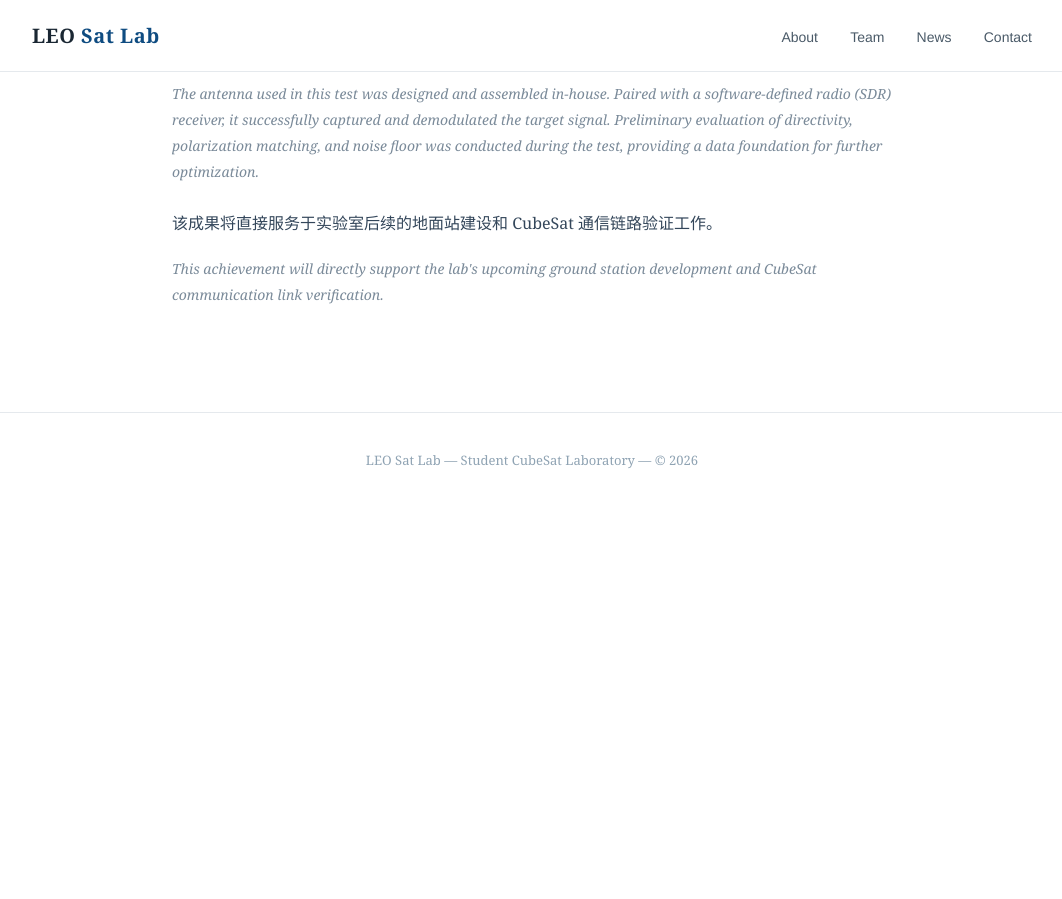
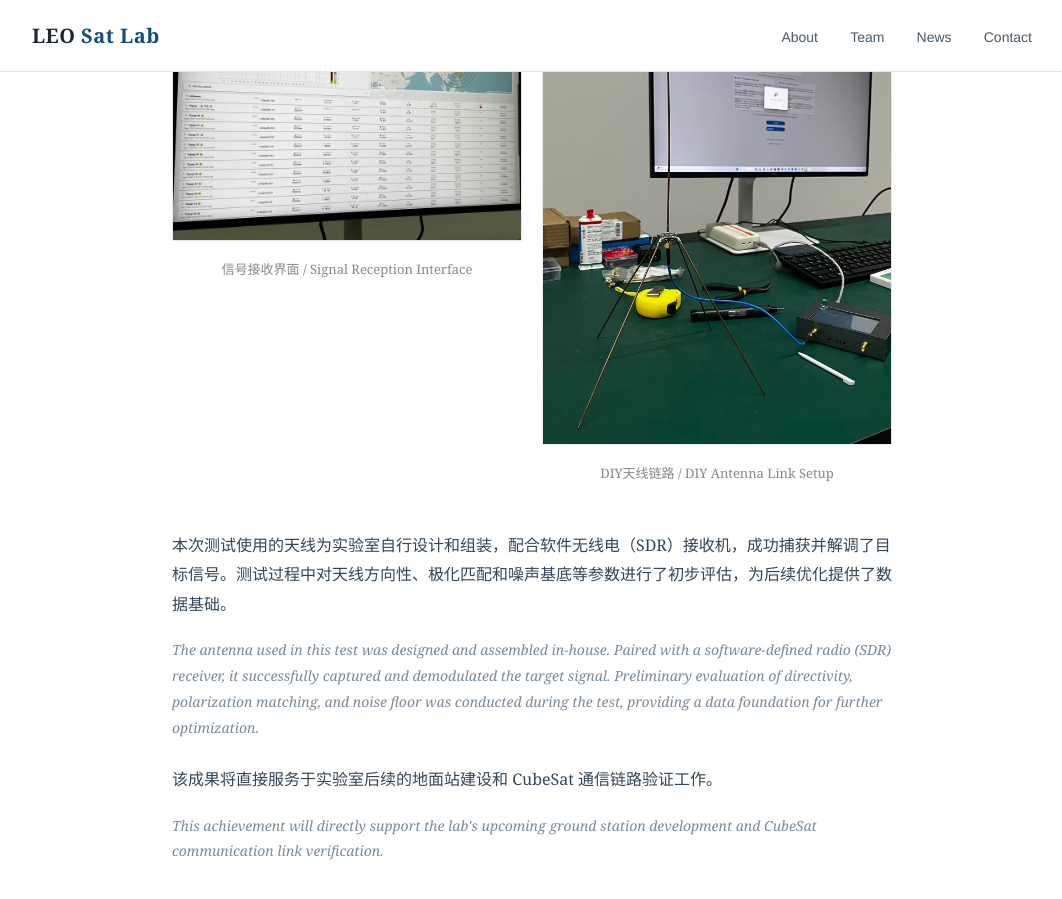
Before and after one commit to leo-sat-lab/leo-sat-lab.github.io, a Jekyll site: the page built from _posts/2026-09-08-antenna-test.md, in a window 1280 px wide and 900 px high, scrolled down 526 px. Shown: the whole window, without its empty margins (108-1170 px from the left). Built offline with Jekyll 4.4.1, drawn with Linux system fonts in a browser that asks for light colours; before the commit the page ends 1034 px from its top, so only the background shows below that.

Commit message:
Add images to both news posts

```diff
--- a/_posts/2026-09-08-antenna-test.md
+++ b/_posts/2026-09-08-antenna-test.md
@@ -10,6 +10,17 @@ date: 2026-09-08
 <p class="en">
   On September 8, 2026, the LEO Sat Lab team completed the first signal reception test of a self-built antenna — <strong>packets were received over the DIY antenna successfully!</strong> This marks an important step in the lab's satellite communication ground-receiving chain.
 </p>
+
+<div style="display: grid; grid-template-columns: 1fr 1fr; gap: 20px; margin: 28px 0;">
+  <div style="text-align: center;">
+    <img src="{{ site.baseurl }}/img/DIY-antenna1.jpg" alt="信号接收界面" style="max-width: 100%; height: auto; border: 1px solid #e5e9ed;">
+    <p style="font-size: 13px; color: #888; margin-top: 8px;">信号接收界面 / Signal Reception Interface</p>
+  </div>
+  <div style="text-align: center;">
+    <img src="{{ site.baseurl }}/img/DIY-antenna2.jpg" alt="DIY天线链路" style="max-width: 100%; height: auto; border: 1px solid #e5e9ed;">
+    <p style="font-size: 13px; color: #888; margin-top: 8px;">DIY天线链路 / DIY Antenna Link Setup</p>
+  </div>
+</div>
 
 <p>
   本次测试使用的天线为实验室自行设计和组装，配合软件无线电（SDR）接收机，成功捕获并解调了目标信号。测试过程中对天线方向性、极化匹配和噪声基底等参数进行了初步评估，为后续优化提供了数据基础。
```
Also changed, not shown: img/DIY-antenna1.jpg (added), img/DIY-antenna2.jpg (added), img/aoxiang-cup-certificate.jpg (added).
